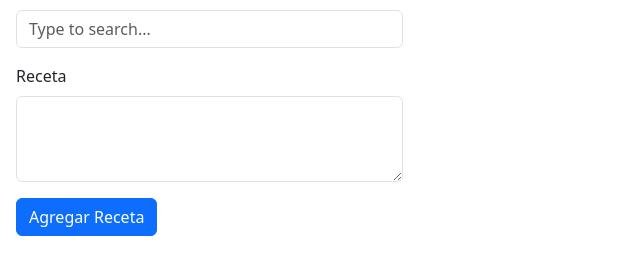
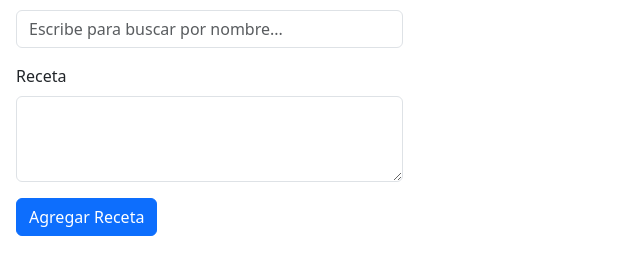
Before and after one commit to mamueljr/fccf-recetas, a PHP site: page /main_recetas.php in a window 1280 px wide. Shown: the part 168-443 px from the top of the page, without its empty margins (0-640 px from the left). Run offline with PHP 8.4, Linux system fonts and the light colour scheme; data comes from the database, SQL or seed files in the repository; data that the repository does not hold is empty; some libraries are stand-ins or nearby versions.

Commit message:
Update main_recetas.php

```diff
--- a/main_recetas.php
+++ b/main_recetas.php
@@ -33,34 +33,23 @@
             <div class="mb-3">
                 <label for="exampleDataList" class="form-label">Seleccionar Paciente</label>
                 <input class="form-control" list="datalistOptions" id="exampleDataList" name="id_paciente"
-                    placeholder="Type to search...">
+                    placeholder="Escribe para buscar por nombre...">
                 <datalist id="datalistOptions">
                     <?php
                     include "modelo/conexion.php";
-                    /* $getPacientes = "select * from pacientes order by ID";
-                    $getPacientes2 = mysql_query($getPacientes); */
+
                     $getPacientes = $conexion->query("SELECT * from pacientes p INNER JOIN recetas r ON p.ID=r.ID_PACIENTE");
-                    //$sql = $conexion->query("SELECT * from recetas r INNER JOIN pacientes p ON r.ID_PACIENTE=p.ID ");
+
                     while ($datos_pacientes = $getPacientes->fetch_object()) { ?>
                         <option value="<?= $datos_pacientes->NOMBRE ?>"></option>
                         <?php
                     } ?>
-
-
-                    <!-- <option value="San Francisco">
-                    <option value="New York">
-                    <option value="Seattle">
-                    <option value="Los Angeles">
-                    <option value="Chicago"> -->
                 </datalist>
-                <!-- <label for="exampleInputEmail1" class="form-label">Seleccionar Paciente</label>
-                <input type="text" class="form-control" name="nombre"> -->
             </div>
             <div class="mb-3">
                 <label for="exampleFormControlTextarea1" class="form-label">Receta</label>
                 <textarea class="form-control" name="texto_receta" rows="3"></textarea>
             </div>
-
             <button type="submit" class="btn btn-primary" name="btn-registrar-receta" value="ok">Agregar Receta</button>
         </form>
         <div class="col-8 p-4">
```
